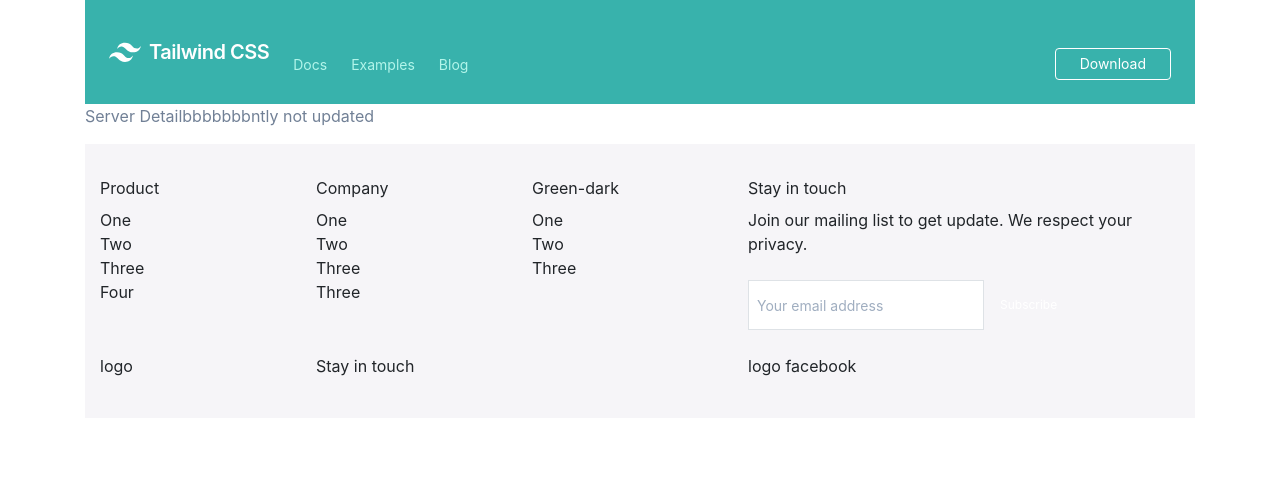
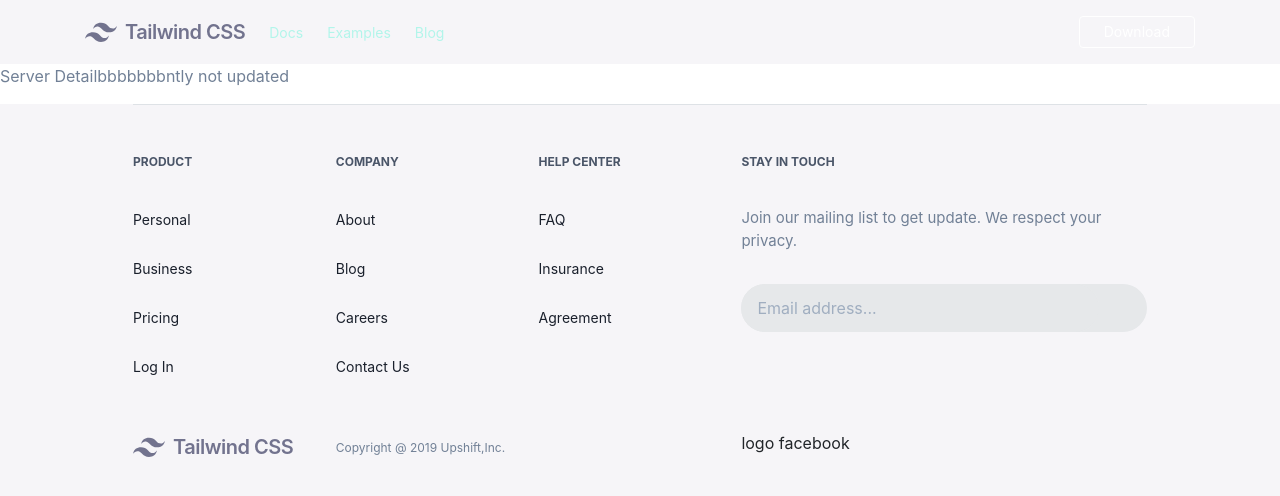
Before and after one commit to 4ossama4/test-devinweb-fr, a Vue app: page / in a window 1280 px wide. Shown: the top 496 px of the page. Built offline with nearby package versions, Linux system fonts and the light colour scheme.

Commit message:
customize the style of footer

```diff
--- a/package.json
+++ b/package.json
@@ -8,6 +8,9 @@
     "lint": "vue-cli-service lint"
   },
   "dependencies": {
+    "@fortawesome/fontawesome-svg-core": "^1.2.26",
+    "@fortawesome/free-solid-svg-icons": "^5.12.0",
+    "@fortawesome/vue-fontawesome": "^0.1.9",
     "bootstrap": "^4.4.1",
     "jquery": "^3.4.1",
     "popper.js": "^1.16.0",
--- a/src/App.vue
+++ b/src/App.vue
@@ -1,5 +1,5 @@
 <template>
-    <div class="container">
+    <div>
         <app-header></app-header>
         <div class="row">
             <index></index>
--- a/src/assets/css/styles.css
+++ b/src/assets/css/styles.css
@@ -1,3 +1,16 @@
 .footer-bg{
     background-color: #f6f5f8;;
 }
+.leading-normal {
+    line-height: 3.5!important;
+}
+.bg-gr-light{
+    background-color: #e6e8ea;
+}
+.c-logo{
+    color:#72738e;
+}
+
+.border-top{
+    border-top:1px solid #e9e8ee;
+}
--- a/src/components/Footer.vue
+++ b/src/components/Footer.vue
@@ -1,69 +1,79 @@
 <template>
-    <div class="container footer-bg p-8">
-        <div class="sm:flex mb-4">
+    <div class="footer-bg">
+        <div class="container">
+            <div class="sm:flex ml-5 mr-5 pt-5 border-top">
 
                 <!-- Product -->
                 <div class="sm:w-1/4 h-auto">
-                <div class="text-orange mb-2">Product</div>
-                <ul class="list-reset leading-normal">
-                    <li class="text-grey-darker">One</li>
-                    <li class="text-grey-darker">Two</li>
-                    <li class="text-grey-darker">Three</li>
-                    <li class="text-grey-darker">Four</li>
+                    <div class="text-xs  font-bold text-gray-700  uppercase mb-4">Product</div>
+                    <ul class="text-sm text-gray-900 list-reset leading-normal">
+                        <li class="">Personal</li>
+                        <li class="">Business</li>
+                        <li class="">Pricing</li>
+                        <li class="">Log In</li>
                     </ul>
                 </div>
 
 
                 <!-- Company -->
                 <div class="sm:w-1/4 h-auto sm:mt-0 mt-8">
-                <div class="text-blue mb-2">Company</div>
-                <ul class="list-reset leading-normal">
-                    <li class="hover:text-blue text-grey-darker">One</li>
-                    <li class="hover:text-blue text-grey-darker">Two</li>
-                    <li class="hover:text-blue text-grey-darker">Three</li>
-                    <li class="hover:text-blue text-grey-darker">Three</li>
+                    <div class="text-xs font-bold text-gray-700 uppercase mb-4">Company</div>
+                    <ul class="text-sm text-gray-900 list-reset leading-normal">
+                        <li class="">About</li>
+                        <li class="">Blog</li>
+                        <li class="">Careers</li>
+                        <li class="">Contact Us</li>
                     </ul>
                 </div>
 
 
                 <!-- Help Center -->
                 <div class="sm:w-1/4 h-auto sm:mt-0 mt-8">
-                <div class="text-green-dark mb-2">Green-dark</div>
-                <ul class="list-reset leading-normal">
-                    <li class="hover:text-green-dark text-grey-darker">One</li>
-                    <li class="hover:text-green-dark text-grey-darker">Two</li>
-                    <li class="hover:text-green-dark text-grey-darker">Three</li>
+                    <div class="text-xs font-bold text-gray-700  uppercase mb-4">Help center</div>
+                    <ul class="text-sm text-gray-900 list-reset leading-normal">
+                        <li class="">FAQ</li>
+                        <li class="">Insurance</li>
+                        <li class="">Agreement</li>
                     </ul>
                 </div>
 
 
                 <!-- Stay in touch -->
                 <div class="sm:w-1/2 sm:mt-0 mt-8 h-auto">
-                <div class="text-red-light mb-2">Stay in touch</div>
-                <p class="text-grey-darker leading-normal">Join our mailing list to get update. We respect your privacy.  </p>
-
-
-                <div class="mt-4 flex">
-                    <input type="text" class="p-2 border border-grey-light round text-grey-dark text-sm h-auto" placeholder="Your email address">
-                    <button class="bg-orange text-white rounded-sm h-auto text-xs p-3">Subscribe</button>
+                    <div class="text-xs font-bold text-gray-700  uppercase mb-4">Stay in touch</div>
+                    <p style="margin-top: 2.25rem;font-size: 15px;" class="text-sm text-gray-600 pb-3">Join our mailing list to get update. We respect your privacy.  </p>
+                    <div class="flex">
+                        <div class="flex bg-gr-light rounded-full    w-full overflow-hidden">
+                            <input class="appearance-none bg-gr-light text-gray-600 w-full rounded-full  py-2 px-3" placeholder="Email address...">
+                            <div class="bg-blue-light shadow-border p-3">
+                                <div class="w-4 h-4">
+                                 <font-awesome-icon icon="fa fa-telegram" /> <i class="fa fa-telegram" aria-hidden="true"></i>
+                                </div>
+                            </div>
+		                </div>
+                    </div>
                 </div>
             </div>
 
+            <!-- Copyright -->
+            <div class="sm:flex ml-5 mr-5 pb-5 mt-4">
+                <!-- logo -->
+                <div class="sm:w-1/4 h-auto">
+                    <div class="text-orange">
+                         <div class="flex items-center flex-shrink-0 c-logo">
+                            <svg class="fill-current h-8 w-8 mr-2" width="54" height="54" viewBox="0 0 54 54" xmlns="http://www.w3.org/2000/svg"><path d="M13.5 22.1c1.8-7.2 6.3-10.8 13.5-10.8 10.8 0 12.15 8.1 17.55 9.45 3.6.9 6.75-.45 9.45-4.05-1.8 7.2-6.3 10.8-13.5 10.8-10.8 0-12.15-8.1-17.55-9.45-3.6-.9-6.75.45-9.45 4.05zM0 38.3c1.8-7.2 6.3-10.8 13.5-10.8 10.8 0 12.15 8.1 17.55 9.45 3.6.9 6.75-.45 9.45-4.05-1.8 7.2-6.3 10.8-13.5 10.8-10.8 0-12.15-8.1-17.55-9.45-3.6-.9-6.75.45-9.45 4.05z"/></svg>
+                            <span class="font-semibold text-xl tracking-tight">Tailwind CSS</span>
+                        </div>
+                    </div>
                 </div>
 
-        <!-- Copyright -->
-        <div class="sm:flex mt-4">
-            <!-- logo -->
-            <div class="sm:w-1/4 h-auto">
-                <div class="text-orange mb-2">logo</div>
-            </div>
-
-             <div class="sm:w-2/4 h-auto sm:mt-0 mt-8">
-                <div class="text-red-light mb-2">Stay in touch</div>
+                <div class="sm:w-2/4 h-auto sm:mt-2">
+                    <div class="text-gray-600  text-xs">Copyright @ 2019 Upshift,Inc.</div>
                 </div>
 
                 <div class="sm:w-1/2 sm:mt-0 mt-8 h-auto">
                     logo facebook
+                </div>
             </div>
         </div>
     </div>
--- a/src/components/Header.vue
+++ b/src/components/Header.vue
@@ -1,6 +1,8 @@
 <template>
-   <nav class="flex items-center justify-between flex-wrap bg-teal-500 p-6">
-  <div class="flex items-center flex-shrink-0 text-white mr-6">
+<div class="footer-bg">
+<div class="container">
+   <nav class="flex items-center justify-between flex-wrap footer-bg pt-3 pb-3">
+  <div class="flex items-center flex-shrink-0 c-logo mr-6">
     <svg class="fill-current h-8 w-8 mr-2" width="54" height="54" viewBox="0 0 54 54" xmlns="http://www.w3.org/2000/svg"><path d="M13.5 22.1c1.8-7.2 6.3-10.8 13.5-10.8 10.8 0 12.15 8.1 17.55 9.45 3.6.9 6.75-.45 9.45-4.05-1.8 7.2-6.3 10.8-13.5 10.8-10.8 0-12.15-8.1-17.55-9.45-3.6-.9-6.75.45-9.45 4.05zM0 38.3c1.8-7.2 6.3-10.8 13.5-10.8 10.8 0 12.15 8.1 17.55 9.45 3.6.9 6.75-.45 9.45-4.05-1.8 7.2-6.3 10.8-13.5 10.8-10.8 0-12.15-8.1-17.55-9.45-3.6-.9-6.75.45-9.45 4.05z"/></svg>
     <span class="font-semibold text-xl tracking-tight">Tailwind CSS</span>
   </div>
@@ -11,21 +13,25 @@
   </div>
   <div class="w-full block flex-grow lg:flex lg:items-center lg:w-auto">
     <div class="text-sm lg:flex-grow">
-      <a href="#responsive-header" class="block mt-4 lg:inline-block lg:mt-0 text-teal-200 hover:text-white mr-4">
+      <a href="#responsive-header" class="block  lg:inline-block lg:mt-0 text-teal-200 hover:text-white mr-4">
         Docs
       </a>
-      <a href="#responsive-header" class="block mt-4 lg:inline-block lg:mt-0 text-teal-200 hover:text-white mr-4">
+      <a href="#responsive-header" class="block  lg:inline-block lg:mt-0 text-teal-200 hover:text-white mr-4">
         Examples
       </a>
-      <a href="#responsive-header" class="block mt-4 lg:inline-block lg:mt-0 text-teal-200 hover:text-white">
+      <a href="#responsive-header" class="block  lg:inline-block lg:mt-0 text-teal-200 hover:text-white">
         Blog
       </a>
     </div>
     <div>
-      <a href="#" class="inline-block text-sm px-4 py-2 leading-none border rounded text-white border-white hover:border-transparent hover:text-teal-500 hover:bg-white mt-4 lg:mt-0">Download</a>
+      <a href="#" class="inline-block text-sm px-4 py-2 leading-none border rounded text-white border-white hover:border-transparent hover:text-teal-500 hover:bg-white lg:mt-0">Download</a>
     </div>
   </div>
 </nav>
+</div>
+</div>
+
+
 </template>
 
 <script>
--- a/src/main.js
+++ b/src/main.js
@@ -4,6 +4,13 @@ import 'bootstrap'
 import 'bootstrap/dist/css/bootstrap.min.css'
 Vue.config.productionTip = false
 
+import { library } from '@fortawesome/fontawesome-svg-core'
+import { faUserSecret } from '@fortawesome/free-solid-svg-icons'
+import { FontAwesomeIcon } from '@fortawesome/vue-fontawesome'
+
+library.add(faUserSecret)
+
+Vue.component('font-awesome-icon', FontAwesomeIcon)
 new Vue({
   render: h => h(App)
 }).$mount('#app')
```
Also changed, not shown: 1 other file (tests, documents, lock files or other folders). Lines whose indentation alone changed are shown as unchanged.
